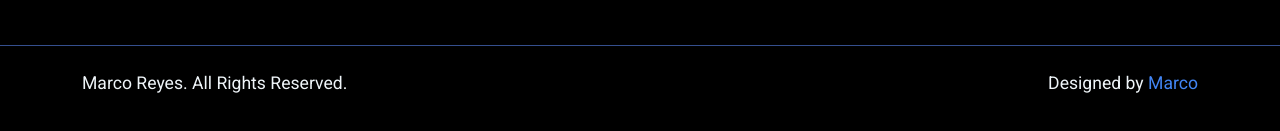
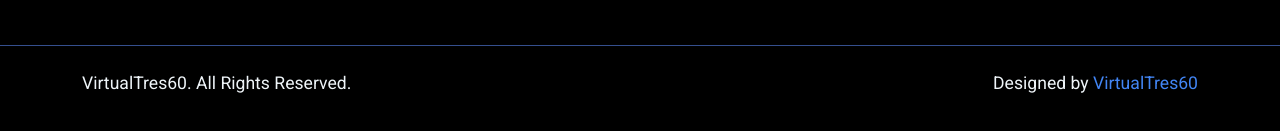
Before and after one commit to marcoreybo/virtualtres60, a plain HTML site: page index.html in a window 1280 px wide. Shown: the part 7532-7663 px from the top of the page. Drawn offline with nearby package versions, Linux system fonts and the light colour scheme; files whose address does not match are found by name.

Commit message:
Update index.html

```diff
--- a/index.html
+++ b/index.html
@@ -1241,11 +1241,11 @@ Appointment End -->
       <div class="container">
         <div class="row g-5">
           <div class="col-md-6 text-center text-md-start">
-            <p>Marco Reyes. All Rights Reserved.</p>
+            <p>VirtualTres60. All Rights Reserved.</p>
           </div>
           <div class="col-md-6 text-center text-md-end">
             <p class="mb-0">
-              Designed by <a class="text-primary" href="">Marco</a>
+              Designed by <a class="text-primary" href="">VirtualTres60</a>
             </p>
           </div>
         </div>
```
